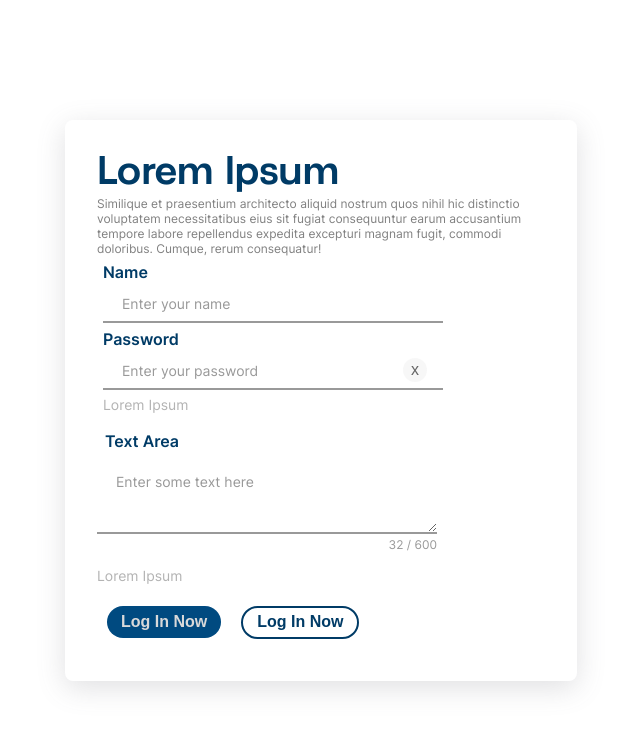
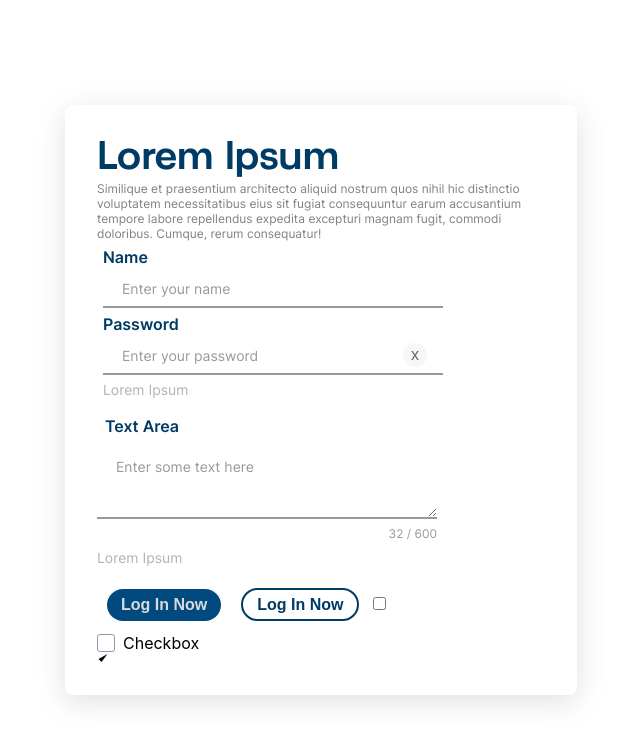
Before and after one commit to Cl1nt0nMzee/online-market, a React (Vite) app in the folder frontend/: page / in a window 1280 px wide. Shown: the top 744 px of the page, without its empty margins (319-959 px from the left). Built offline with nearby package versions, Linux system fonts and the light colour scheme.

Commit message:
fix(frontend): fix label color of inputs on focus for Mozilla Firefox

```diff
--- /dev/null
+++ b/frontend/src/components/atoms/Checkbox/CheckBox.jsx
@@ -0,0 +1,33 @@
+import "./_index.scss";
+
+export const CheckBox = ({ id, onChange }) => {
+  return (
+    <div class="checkbox-wrapper-46">
+      <input class="inp-cbx" id="cbx-46" type="checkbox" />
+      <label class="cbx" for="cbx-46">
+        <span>
+          <svg width="12px" height="10px" viewbox="0 0 12 10">
+            <polyline points="1.5 6 4.5 9 10.5 1"></polyline>
+          </svg>
+        </span>
+        <span>Checkbox</span>
+      </label>
+    </div>
+  );
+};
+
+export const CheckBox_1 = ({ id, label }) => {
+    return (
+      <div class="checkBox">
+        <input class="inp-cbx" id="cbx-46" type="checkbox" />
+        <label class="cbx" for="cbx-46">
+          <span>
+            <svg width="12px" height="10px" viewbox="0 0 12 10">
+              <polyline points="1.5 6 4.5 9 10.5 1"></polyline>
+            </svg>
+          </span>
+          <span> {label} </span>
+        </label>
+      </div>
+    );
+  };
--- /dev/null
+++ b/frontend/src/components/atoms/Checkbox/_index.scss
@@ -0,0 +1,160 @@
+@import "../../../styles/abstracts/index";
+@import "../../../styles/base/index";
+
+.checkbox-wrapper-46 input[type="checkbox"] {
+  display: none;
+  visibility: hidden;
+}
+
+.checkbox-wrapper-46 .cbx {
+  margin: auto;
+  -webkit-user-select: none;
+  user-select: none;
+  cursor: pointer;
+}
+.checkbox-wrapper-46 .cbx span {
+  display: inline-block;
+  vertical-align: middle;
+  transform: translate3d(0, 0, 0);
+}
+.checkbox-wrapper-46 .cbx span:first-child {
+  position: relative;
+  width: 18px;
+  height: 18px;
+  border-radius: 3px;
+  transform: scale(1);
+  vertical-align: middle;
+  border: 1px solid #9098a9;
+  transition: all 0.2s ease;
+}
+.checkbox-wrapper-46 .cbx span:first-child svg {
+  position: absolute;
+  top: 3px;
+  left: 2px;
+  fill: none;
+  stroke: #ffffff;
+  stroke-width: 2;
+  stroke-linecap: round;
+  stroke-linejoin: round;
+  stroke-dasharray: 16px;
+  stroke-dashoffset: 16px;
+  transition: all 0.3s ease;
+  transition-delay: 0.1s;
+  transform: translate3d(0, 0, 0);
+}
+.checkbox-wrapper-46 .cbx span:first-child:before {
+  content: "";
+  width: 100%;
+  height: 100%;
+  background: #506eec;
+  display: block;
+  transform: scale(0);
+  opacity: 1;
+  border-radius: 50%;
+}
+.checkbox-wrapper-46 .cbx span:last-child {
+  padding-left: 8px;
+}
+.checkbox-wrapper-46 .cbx:hover span:first-child {
+  border-color: #506eec;
+}
+
+.checkbox-wrapper-46 .inp-cbx:checked + .cbx span:first-child {
+  background: #506eec;
+  border-color: #506eec;
+  animation: wave-46 0.4s ease;
+}
+.checkbox-wrapper-46 .inp-cbx:checked + .cbx span:first-child svg {
+  stroke-dashoffset: 0;
+}
+.checkbox-wrapper-46 .inp-cbx:checked + .cbx span:first-child:before {
+  transform: scale(3.5);
+  opacity: 0;
+  transition: all 0.6s ease;
+}
+
+@keyframes wave-46 {
+  50% {
+    transform: scale(0.9);
+  }
+}
+
+.checkBox input[type="checkbox"] {
+  display: none;
+  visibility: hidden;
+
+  .cbx {
+    margin: auto;
+    -webkit-user-select: none;
+    user-select: none;
+    cursor: pointer;
+  }
+  .cbx span {
+    display: inline-block;
+    vertical-align: middle;
+    transform: translate3d(0, 0, 0);
+  }
+  .cbx span:first-child {
+    position: relative;
+    width: 18px;
+    height: 18px;
+    border-radius: 3px;
+    transform: scale(1);
+    vertical-align: middle;
+    border: 1px solid #9098a9;
+    transition: all 0.2s ease;
+  }
+  .checkBox .checkBox .cbx span:first-child svg {
+    position: absolute;
+    top: 3px;
+    left: 2px;
+    fill: none;
+    stroke: #ffffff;
+    stroke-width: 2;
+    stroke-linecap: round;
+    stroke-linejoin: round;
+    stroke-dasharray: 16px;
+    stroke-dashoffset: 16px;
+    transition: all 0.3s ease;
+    transition-delay: 0.1s;
+    transform: translate3d(0, 0, 0);
+  }
+  .cbx span:first-child:before {
+    content: "";
+    width: 100%;
+    height: 100%;
+    background: #506eec;
+    display: block;
+    transform: scale(0);
+    opacity: 1;
+    border-radius: 50%;
+  }
+  .cbx span:last-child {
+    padding-left: 8px;
+  }
+  .cbx:hover span:first-child {
+    border-color: #506eec;
+  }
+  .inp-cbx:checked + .cbx span:first-child {
+    background: #506eec;
+    border-color: #506eec;
+    animation: wave-46 0.4s ease;
+  }
+  .inp-cbx:checked + .cbx span:first-child svg {
+    stroke-dashoffset: 0;
+  }
+  .inp-cbx:checked + .cbx span:first-child:before {
+    transform: scale(3.5);
+    opacity: 0;
+    transition: all 0.6s ease;
+  }
+}
+
+
+
+
+@keyframes wave-46 {
+  50% {
+    transform: scale(0.9);
+  }
+}
--- a/frontend/src/components/atoms/Input/_index.scss
+++ b/frontend/src/components/atoms/Input/_index.scss
@@ -70,6 +70,11 @@ textarea {
     &:has(input[type="text"]:focus) label {
         color: $focusBlue-25;
     }
+
+    // Firefox Fix
+    &:focus-within  label {
+        color: $focusBlue-25;
+    }
 }
 
 
@@ -140,6 +145,11 @@ textarea {
         padding-bottom: 12px;
     }
     &:has(input[type="text"]:focus) label {
+        color: $focusBlue-25;
+    }
+
+    // Firefox Fix
+    &:focus-within  label {
         color: $focusBlue-25;
     }
 }
@@ -244,6 +254,11 @@ textarea {
         color: $accShade-800;
         background-color: $accShade-300;
     }
+
+    // Firefox Fix
+    &:focus-within  label {
+        color: $focusBlue-25;
+    }
 }
 
 .textArea {
@@ -304,14 +319,16 @@ textarea {
 
 
         .characterCounter {
+            margin-top: 6px;
             display: inline;
             font-family: $Inter-Regular;
             font-weight: 400;
+            line-height: 1;
             font-size: 12px;
             color: $accShade-400;
 
             padding-left: auto;
-            padding-bottom: 12px;
+            padding-bottom: 6px;
         }
     }
     .helperText {
@@ -327,4 +344,9 @@ textarea {
         color: $focusBlue-25 ;
     }
 
+    // Firefox Fix
+    &:focus-within  label {
+        color: $focusBlue-25;
+    }
+
 }
--- /dev/null
+++ b/frontend/src/components/atoms/Select/_index.scss
@@ -0,0 +1,2 @@
+@import '../../../styles/abstracts/index' ;
+@import '../../../styles/base/index' ;
--- /dev/null
+++ b/frontend/src/components/atoms/ToggleSwitch/ToggleSwitch.jsx
@@ -0,0 +1,11 @@
+import "./_index.scss";
+
+export const ToggleSwitch = ({ checked, onChange }) => {
+
+    return (
+        <label className="switch">
+            <input type="checkbox" checked={checked} onChange={onChange} />
+            <span className="slider round"></span>
+        </label>
+    );
+};
--- /dev/null
+++ b/frontend/src/components/atoms/ToggleSwitch/_index.scss
@@ -0,0 +1,2 @@
+@import '../../../styles/abstracts/index' ;
+@import '../../../styles/base/index' ;
--- a/frontend/src/components/organisms/RegisterForm.jsx
+++ b/frontend/src/components/organisms/RegisterForm.jsx
@@ -1,9 +1,11 @@
 import { useRef, useState, useEffect } from "react";
 import { DangerButton, PrimaryButton, SecondaryButton, TertiaryButton } from "../atoms/button/Button";
+import { CheckBox, CheckBox_1 } from "../atoms/Checkbox/CheckBox";
 import { PasswordInput } from "../atoms/Input/PasswordInput";
 import { TextArea } from "../atoms/Input/TextArea";
 
 import { FilledTextInput, StandardTextInput } from '../atoms/Input/TextInput';
+import {ToggleSwitch} from "../atoms/ToggleSwitch/ToggleSwitch";
 //import Textarea from '../atoms/Input/Textarea';
 
 
@@ -41,6 +43,9 @@ const RegisterForm = () => {
 
             < PrimaryButton  text={"Log In Now"} />
             <SecondaryButton  text={"Log In Now"}/>
+            <ToggleSwitch />
+            < CheckBox />
+            < CheckBox_1 labal={'Lorem Ipsum'} />
         </form>
     );
 };
```
Also changed, not shown: frontend/src/components/atoms/Select/Select.jsx (added, +7 -0 lines).
